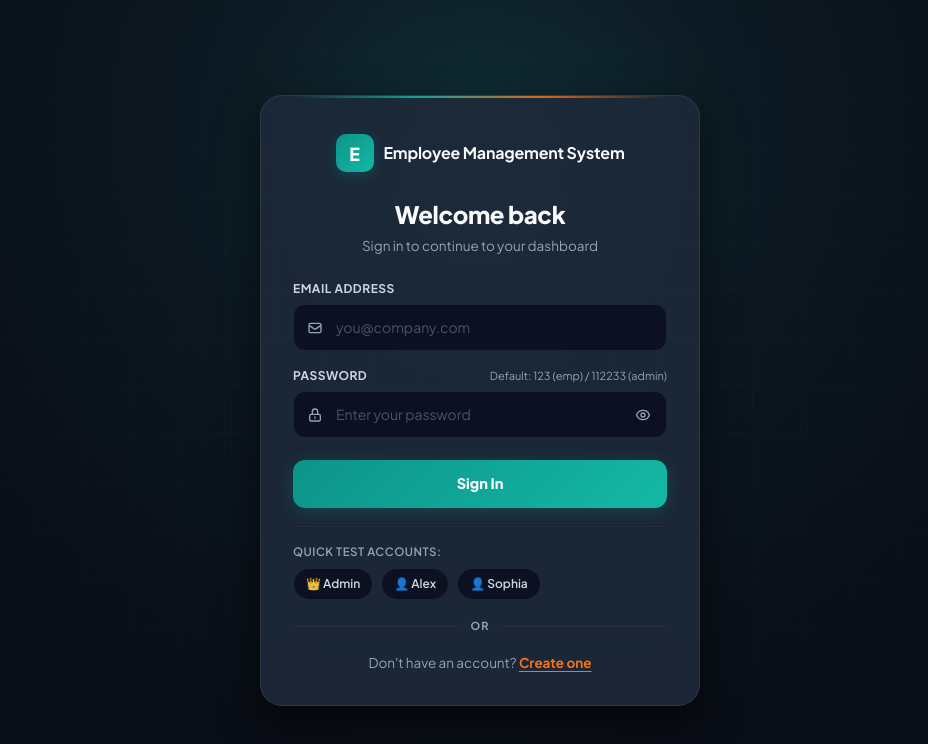
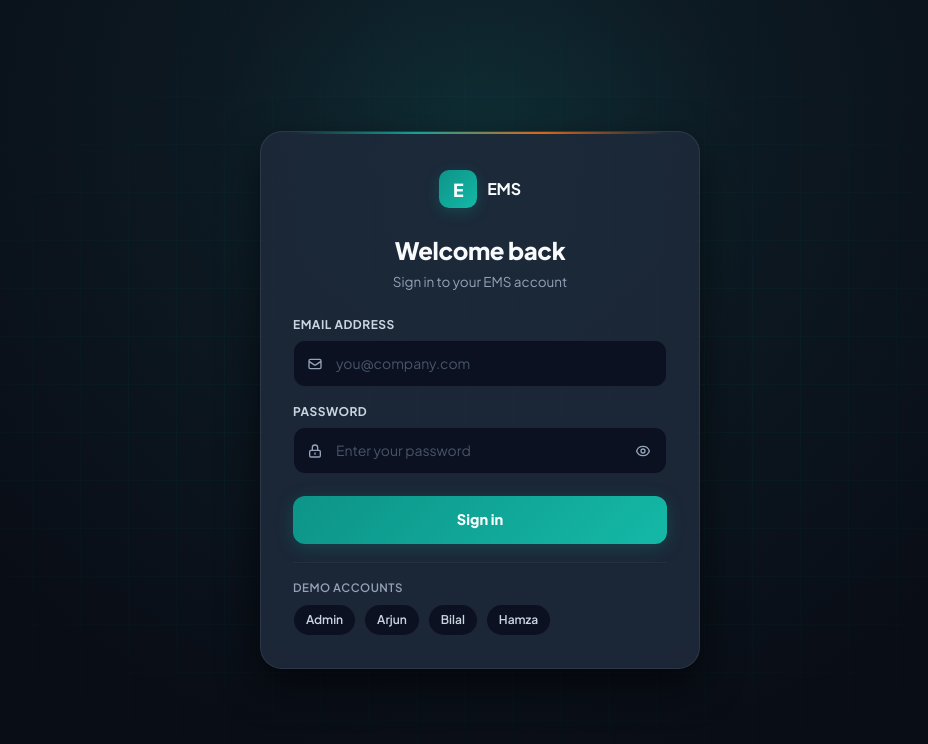
Before and after one commit to anss009/EMS, a React (Vite) app in the folder EMS/: page / in a window 1280 px wide. Shown: the top 744 px of the page, without its empty margins (160-1088 px from the left). Built offline with nearby package versions, Linux system fonts and the light colour scheme.

Commit message:
UI changes

```diff
--- a/EMS/src/components/Auth/Login.jsx
+++ b/EMS/src/components/Auth/Login.jsx
@@ -1,8 +1,6 @@
 import React, { useState } from 'react'
-import { Signup } from './Signup'
 
-export const Login = ({ handleLogin, handleDirectLogin }) => {
-  const [isSigningUp, setIsSigningUp] = useState(false)
+export const Login = ({ handleLogin }) => {
   const [showPassword, setShowPassword] = useState(false)
   const [email, setEmail] = useState('')
   const [password, setPassword] = useState('')
@@ -10,52 +8,51 @@ export const Login = ({ handleLogin, handleDirectLogin }) => {
   const handleSubmit = (e) => {
     e.preventDefault()
     handleLogin(email, password)
+    setEmail('')
+    setPassword('')
   }
 
-  if (isSigningUp) {
-    return (
-      <div className="login-scene">
-        <Signup
-          switchToLogin={() => setIsSigningUp(false)}
-          handleDirectLogin={handleDirectLogin}
-        />
-      </div>
-    )
-  }
+  // Quick-fill demo credentials
+  const quickFill = (e, p) => { setEmail(e); setPassword(p) }
 
   return (
     <div className="login-scene">
+      {/* Atmospheric blobs */}
+      <div className="login-scene__blob login-scene__blob--1" aria-hidden="true" />
+      <div className="login-scene__blob login-scene__blob--2" aria-hidden="true" />
+
       <div className="login-card">
         <div className="login-card__inner">
 
           {/* Brand */}
           <div className="login-brand">
-            <div className="login-brand__icon">E</div>
-            <span className="login-brand__text">Employee Management System</span>
+            <div className="login-brand__icon" aria-hidden="true">E</div>
+            <span className="login-brand__text">EMS</span>
           </div>
 
-          {/* Heading */}
           <h1 className="login-title">Welcome back</h1>
-          <p className="login-subtitle">Sign in to continue to your dashboard</p>
+          <p className="login-subtitle">Sign in to your EMS account</p>
 
           {/* Form */}
           <form onSubmit={handleSubmit} className="login-form">
 
             {/* Email */}
             <div className="login-field">
-              <label className="login-field__label">Email address</label>
+              <label htmlFor="ems-email" className="login-field__label">Email address</label>
               <div className="login-field__wrap">
-                <span className="login-field__icon">
+                <span className="login-field__icon" aria-hidden="true">
                   <svg width="16" height="16" fill="none" stroke="currentColor" strokeWidth="2" viewBox="0 0 24 24">
                     <path strokeLinecap="round" strokeLinejoin="round" d="M3 8l7.89 5.26a2 2 0 002.22 0L21 8M5 19h14a2 2 0 002-2V7a2 2 0 00-2-2H5a2 2 0 00-2 2v10a2 2 0 002 2z" />
                   </svg>
                 </span>
                 <input
-                  className="login-field__input"
+                  id="ems-email"
                   type="email"
                   value={email}
                   onChange={(e) => setEmail(e.target.value)}
                   placeholder="you@company.com"
+                  className="login-field__input"
+                  autoComplete="email"
                   required
                 />
               </div>
@@ -64,29 +61,29 @@ export const Login = ({ handleLogin, handleDirectLogin }) => {
             {/* Password */}
             <div className="login-field">
               <div className="login-field__row">
-                <label className="login-field__label">Password</label>
-                <span className="auth-hint">Default: 123 (emp) / 112233 (admin)</span>
+                <label htmlFor="ems-password" className="login-field__label">Password</label>
               </div>
               <div className="login-field__wrap">
-                <span className="login-field__icon">
+                <span className="login-field__icon" aria-hidden="true">
                   <svg width="16" height="16" fill="none" stroke="currentColor" strokeWidth="2" viewBox="0 0 24 24">
                     <path strokeLinecap="round" strokeLinejoin="round" d="M12 15v2m-6 4h12a2 2 0 002-2v-6a2 2 0 00-2-2H6a2 2 0 00-2 2v6a2 2 0 002 2zm10-10V7a4 4 0 00-8 0v4h8z" />
                   </svg>
                 </span>
                 <input
-                  className="login-field__input"
+                  id="ems-password"
                   type={showPassword ? 'text' : 'password'}
                   value={password}
                   onChange={(e) => setPassword(e.target.value)}
                   placeholder="Enter your password"
+                  className="login-field__input"
+                  autoComplete="current-password"
                   required
-                  style={{ paddingRight: '44px' }}
                 />
                 <button
                   type="button"
                   className="login-field__toggle"
                   onClick={() => setShowPassword(!showPassword)}
-                  tabIndex={-1}
+                  aria-label={showPassword ? 'Hide password' : 'Show password'}
                 >
                   {showPassword ? (
                     <svg width="16" height="16" fill="none" stroke="currentColor" strokeWidth="2" viewBox="0 0 24 24">
@@ -102,58 +99,29 @@ export const Login = ({ handleLogin, handleDirectLogin }) => {
               </div>
             </div>
 
-            {/* Submit */}
             <button type="submit" className="login-submit">
-              Sign In
+              Sign in
             </button>
           </form>
 
-          {/* Quick Fill Pills for easy testing */}
+          {/* Quick fill */}
           <div className="auth-quick-login">
-            <span className="auth-quick-login__title">Quick Test Accounts:</span>
+            <span className="auth-quick-login__title">Demo accounts</span>
             <div className="auth-quick-login__pills">
-              <button
-                type="button"
-                className="auth-pill"
-                onClick={() => { setEmail('admin@company.com'); setPassword('112233'); }}
-              >
-                👑 Admin
+              <button type="button" className="auth-pill" onClick={() => quickFill('admin@company.com', '112233')}>
+                Admin
               </button>
-              <button
-                type="button"
-                className="auth-pill"
-                onClick={() => { setEmail('alex@company.com'); setPassword('123'); }}
-              >
-                👤 Alex
+              <button type="button" className="auth-pill" onClick={() => quickFill('e@e.com', '123')}>
+                Arjun
               </button>
-              <button
-                type="button"
-                className="auth-pill"
-                onClick={() => { setEmail('sophia@company.com'); setPassword('123'); }}
-              >
-                👤 Sophia
+              <button type="button" className="auth-pill" onClick={() => quickFill('employee2@company.com', '112233')}>
+                Bilal
+              </button>
+              <button type="button" className="auth-pill" onClick={() => quickFill('employee3@company.com', '112233')}>
+                Hamza
               </button>
             </div>
           </div>
-
-          {/* Divider */}
-          <div className="login-divider">
-            <div className="login-divider__line" />
-            <span className="login-divider__text">or</span>
-            <div className="login-divider__line" />
-          </div>
-
-          {/* Create Account Link */}
-          <p className="login-footer">
-            Don't have an account?{' '}
-            <button
-              type="button"
-              onClick={() => setIsSigningUp(true)}
-              className="auth-inline-link"
-            >
-              Create one
-            </button>
-          </p>
 
         </div>
       </div>
--- a/EMS/src/components/Other/Header.jsx
+++ b/EMS/src/components/Other/Header.jsx
@@ -1,4 +1,5 @@
 import React from 'react'
+import ThemeToggle from './ThemeToggle'
 
 const Header = ({ changeUser, data, role = 'employee' }) => {
   const logOutUser = () => {
@@ -40,6 +41,8 @@ const Header = ({ changeUser, data, role = 'employee' }) => {
           <span>{today}</span>
         </div>
 
+        <ThemeToggle />
+
         <div className="ems-navbar__user-pill">
           <div className="ems-navbar__avatar">
             {displayName.charAt(0).toUpperCase()}
--- /dev/null
+++ b/EMS/src/components/Other/ThemeToggle.jsx
@@ -0,0 +1,33 @@
+import React from 'react'
+import { useTheme } from '../../context/ThemeContext'
+
+const SunIcon = () => (
+  <svg width="16" height="16" fill="none" stroke="currentColor" strokeWidth="2" viewBox="0 0 24 24" aria-hidden="true">
+    <circle cx="12" cy="12" r="5" />
+    <path strokeLinecap="round" d="M12 2v2M12 20v2M4.22 4.22l1.42 1.42M18.36 18.36l1.42 1.42M2 12h2M20 12h2M4.22 19.78l1.42-1.42M18.36 5.64l1.42-1.42" />
+  </svg>
+)
+
+const MoonIcon = () => (
+  <svg width="16" height="16" fill="none" stroke="currentColor" strokeWidth="2" viewBox="0 0 24 24" aria-hidden="true">
+    <path strokeLinecap="round" strokeLinejoin="round" d="M21 12.79A9 9 0 1111.21 3a7 7 0 109.79 9.79z" />
+  </svg>
+)
+
+const ThemeToggle = () => {
+  const { theme, toggleTheme } = useTheme()
+
+  return (
+    <button
+      type="button"
+      onClick={toggleTheme}
+      className="theme-toggle-btn"
+      title={theme === 'dark' ? 'Switch to light mode' : 'Switch to dark mode'}
+      aria-label={theme === 'dark' ? 'Switch to light mode' : 'Switch to dark mode'}
+    >
+      {theme === 'dark' ? <SunIcon /> : <MoonIcon />}
+    </button>
+  )
+}
+
+export default ThemeToggle
--- /dev/null
+++ b/EMS/src/context/ThemeContext.jsx
@@ -0,0 +1,26 @@
+import React, { createContext, useContext, useState, useEffect } from 'react'
+
+const ThemeContext = createContext()
+
+export const ThemeProvider = ({ children }) => {
+  const [theme, setTheme] = useState(() => {
+    return localStorage.getItem('ems-theme') || 'dark'
+  })
+
+  useEffect(() => {
+    document.documentElement.setAttribute('data-theme', theme)
+    localStorage.setItem('ems-theme', theme)
+  }, [theme])
+
+  const toggleTheme = () => {
+    setTheme((prev) => (prev === 'dark' ? 'light' : 'dark'))
+  }
+
+  return (
+    <ThemeContext.Provider value={{ theme, toggleTheme }}>
+      {children}
+    </ThemeContext.Provider>
+  )
+}
+
+export const useTheme = () => useContext(ThemeContext)
```
